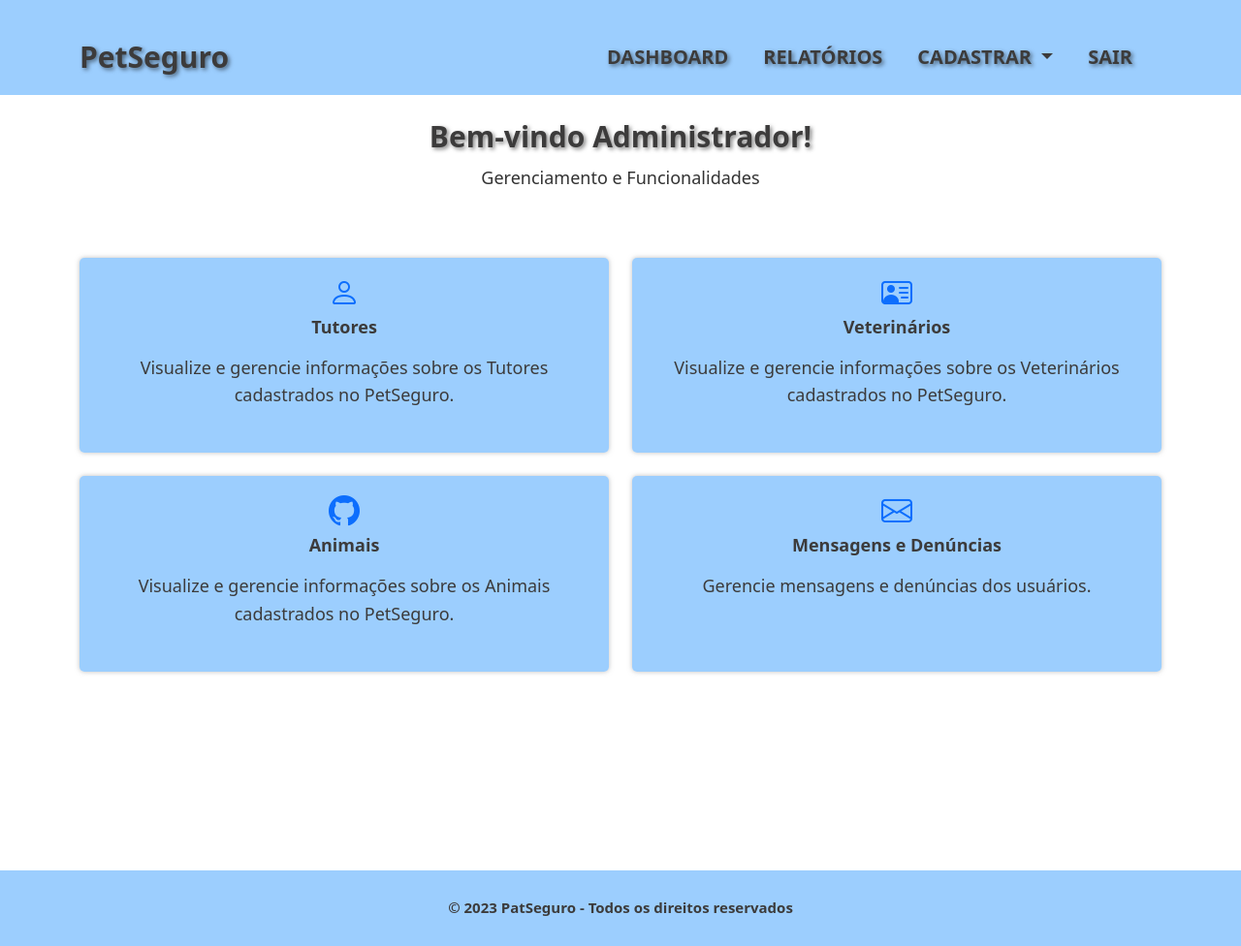
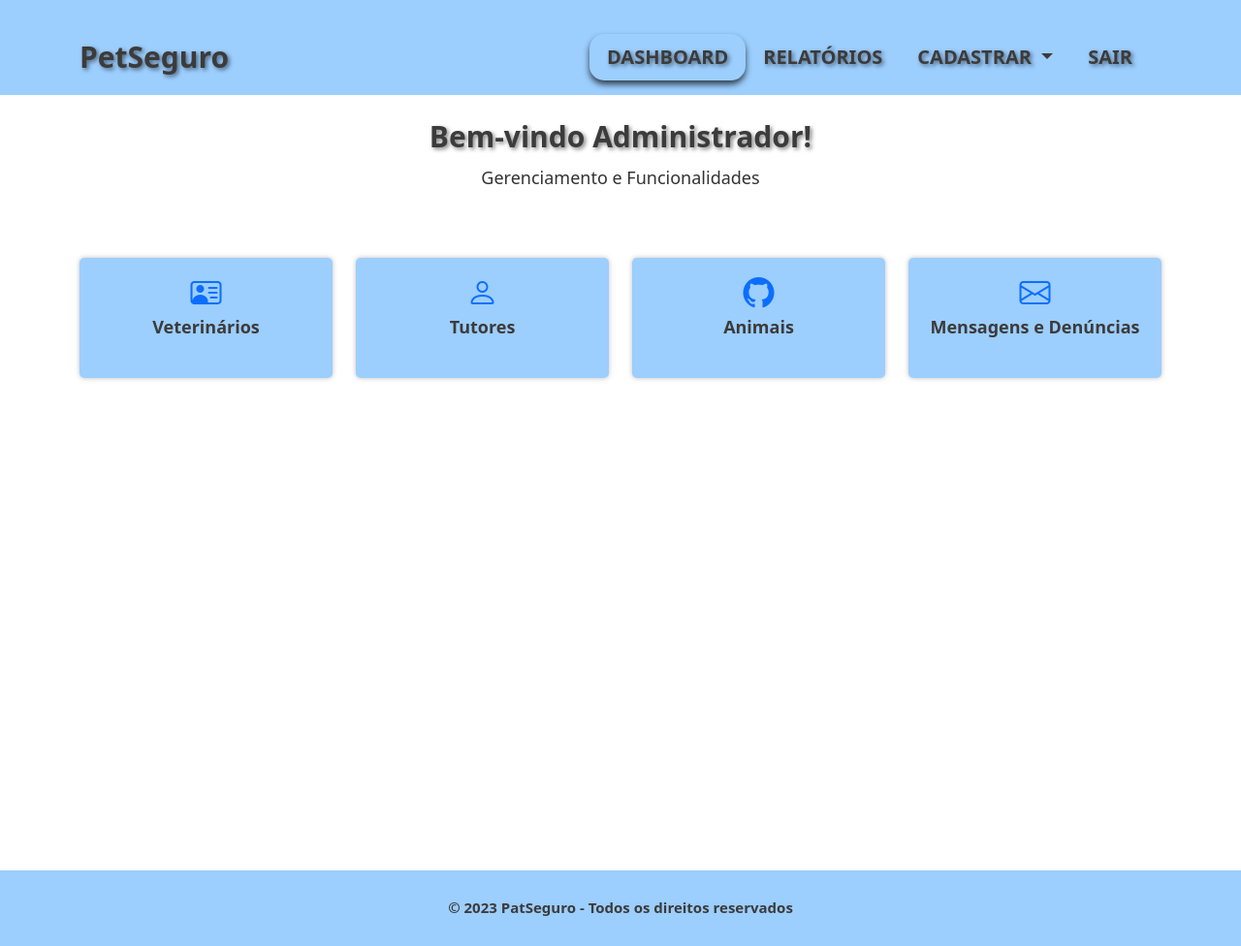
Before and after one commit to TiagoKblo/PI3-CidadesInteligentes-PetSeguro, a PHP site: page /app/admin.html in a window 1280 px wide. Shown: the whole page at 97% size. Run offline with PHP 8.4, Linux system fonts and the light colour scheme.

Commit message:
ajuste e add current-page

```diff
--- a/app/admin.html
+++ b/app/admin.html
@@ -39,7 +39,7 @@
           </button>
           <div class="collapse navbar-collapse" id="navbarNav">
             <ul class="navbar-nav">
-              <li class="nav-item">
+              <li class="nav-item current-page">
                 <a class="nav-link" href="admin.html">Dashboard</a>
               </li>
               <li class="nav-item">
@@ -77,8 +77,20 @@
       </div>
 
       <div class="row">
+        <!-- Gerenciar Veterinários -->
+        <div class="col-md-3 mb-3">
+          <div class="gerenciar-usuarios-feature text-center">
+              <div class="gerenciar-usuarios-icon">
+                  <a href="gerenciar_veterinarios.php">
+                    <i class="bi bi-person-vcard"></i>
+                  </a>
+              </div>
+              <h3 class="mb-3">Veterinários</h3>
+
+          </div>
+      </div>
           <!-- Gerenciar Tutores -->
-          <div class="col-md-6 mb-4">
+          <div class="col-md-3 mb-3">
               <div class="gerenciar-usuarios-feature text-center">
                   <div class="gerenciar-usuarios-icon">
                       <a href="gerenciar_usuarios.php">
@@ -86,25 +98,11 @@
                       </a>
                   </div>
                   <h3 class="mb-3">Tutores</h3>
-                  <p>Visualize e gerencie informações sobre os Tutores cadastrados no PetSeguro.</p>
+
               </div>
           </div>
-
-          <!-- Gerenciar Veterinários -->
-          <div class="col-md-6 mb-4">
-              <div class="gerenciar-usuarios-feature text-center">
-                  <div class="gerenciar-usuarios-icon">
-                      <a href="gerenciar_veterinarios.php">
-                        <i class="bi bi-person-vcard"></i>
-                      </a>
-                  </div>
-                  <h3 class="mb-3">Veterinários</h3>
-                  <p>Visualize e gerencie informações sobre os Veterinários cadastrados no PetSeguro.</p>
-              </div>
-          </div>
-
           <!-- Gerenciar Animais -->
-          <div class="col-md-6 mb-4">
+          <div class="col-md-3 mb-3">
               <div class="gerenciar-usuarios-feature text-center">
                   <div class="gerenciar-usuarios-icon">
                       <a href="gerenciar_animais.php">
@@ -112,12 +110,11 @@
                       </a>
                   </div>
                   <h3 class="mb-3">Animais</h3>
-                  <p>Visualize e gerencie informações sobre os Animais cadastrados no PetSeguro.</p>
+
               </div>
           </div>
-
           <!-- Caixa de Mensagens e Denúncias -->
-          <div class="col-md-6 mb-4">
+          <div class="col-md-3 mb-3">
               <div class="gerenciar-usuarios-feature text-center">
                   <div class="gerenciar-usuarios-icon">
                       <a href="caixa_mensagens_denuncias.php">
@@ -125,7 +122,7 @@
                       </a>
                   </div>
                   <h3 class="mb-3">Mensagens e Denúncias</h3>
-                  <p>Gerencie mensagens e denúncias dos usuários.</p>
+
               </div>
           </div>
       </div>
@@ -139,7 +136,7 @@
 <!-- Rodapé -->
 <footer class="text-center">
   <div class="text-center p-3">
-    <a href="https://github.com/TiagoKblo" class="custom-link">© 2023 PatSeguro - Todos os direitos reservados</a>
+      <a href="https://github.com/TiagoKblo" class="custom-link">© 2023 PatSeguro - Todos os direitos reservados</a>
   </div>
 </footer>
 
--- a/app/comunidade.html
+++ b/app/comunidade.html
@@ -46,7 +46,7 @@
                         <li class="nav-item">
                             <a class="nav-link" href="informacoes.html">Informações Públicas</a>
                         </li>
-                        <li class="nav-item">
+                        <li class="nav-item current-page">
                             <a class="nav-link" href="comunidade.html">Comunidade</a>
                         </li>
                         <li class="nav-item">
--- a/app/gerenciar_animais.php
+++ b/app/gerenciar_animais.php
@@ -87,8 +87,7 @@ try {
                                 <th>Raça</th>
                                 <th>Data de Nascimento</th>
                                 <th>Ficha do Animal</th>
-                                <th>Opções</th>
-                                <th>Comunicar Tutor</th>
+                                <th>Entra em contato</th>
 
                                 <!-- Adicione mais colunas conforme necessário -->
                             </tr>
@@ -101,8 +100,7 @@ try {
                                     <td><?= $animal['raca'] ?></td>
                                     <td><?= $animal['data-nascimento'] ?></td>
                                     <td><a href="fichapet.php?id=<?= $animal['_id'] ?>">Visualizar</a></td>
-                                    <td><a href="editarpet.php?id=<?= $animal['_id'] ?>">Perda</a>
-                                        <a href="excluirpet.php?id=<?= $animal['_id'] ?>">Óbito</a></td>
+
                                         <td><a href="comunicar_tutor.php?id=<?= $animal['_id'] ?>">Enviar Mensagem</a></td>
                                     <!-- Adicione mais colunas conforme necessário -->
                                 </tr>
--- a/app/index.html
+++ b/app/index.html
@@ -39,7 +39,7 @@
                   </button>
                 <div class="collapse navbar-collapse" id="navbarNav">
                     <ul class="navbar-nav">
-                        <li class="nav-item">
+                        <li class="nav-item current-page">
                             <a class="nav-link" href="index.html">Início</a>
                         </li>
                         <li class="nav-item">
--- a/app/informacoes.html
+++ b/app/informacoes.html
@@ -49,7 +49,7 @@
                             <li class="nav-item">
                                 <a class="nav-link" href="index.html">Início</a>
                             </li>
-                            <li class="nav-item">
+                            <li class="nav-item current-page">
                                 <a class="nav-link" href="informacoes.html">Informações Públicas</a>
                             </li>
                             <li class="nav-item">
@@ -122,7 +122,7 @@
     <p><strong>Chipado:</strong> <span id="animal-chipped"></span></p>
     <p><strong>Vacinado:</strong> <span id="animal-vaccinated"></span></p>
     <p><strong>Proprietário:</strong> <span id="owner-name"></span></p>
-    <!-- Adicione mais campos conforme necessário -->
+    <button class="btn btn-primary" id="btn-entrar-contato">Entrar em Contato</button>
 </div>
 
                 </div>
--- a/app/styles.css
+++ b/app/styles.css
@@ -72,7 +72,13 @@ h2 {
     text-transform: uppercase;
     text-shadow: 2px 2px 4px rgba(0, 0, 0, 0.5);
 }
+.current-page {
 
+    color: #3b9dfe;
+    transform: scale(1.0);
+    box-shadow: 0 4px 6px rgba(0, 0, 0, 0.7);
+    border-radius: 15px;
+  }
 /* Estilos para os links de navegação no hover */
 .navbar-custom .navbar-nav .nav-item .nav-link:hover {
     color: #3b9dfe;
```
Also changed, not shown: other parts of app/styles.css (+39 -1 lines), app/dashboard_usuario.php (+15 -9 lines), app/fichapet.php (+8 -6 lines), app/gerenciar_usuarios.php (+8 -2 lines), app/gerenciar_veterinarios.php (+8 -2 lines), app/relatorio.php (+5 -3 lines), app/cadastro.html (line endings or trailing spaces), app/imagens/dogperfil.jpeg (added).
